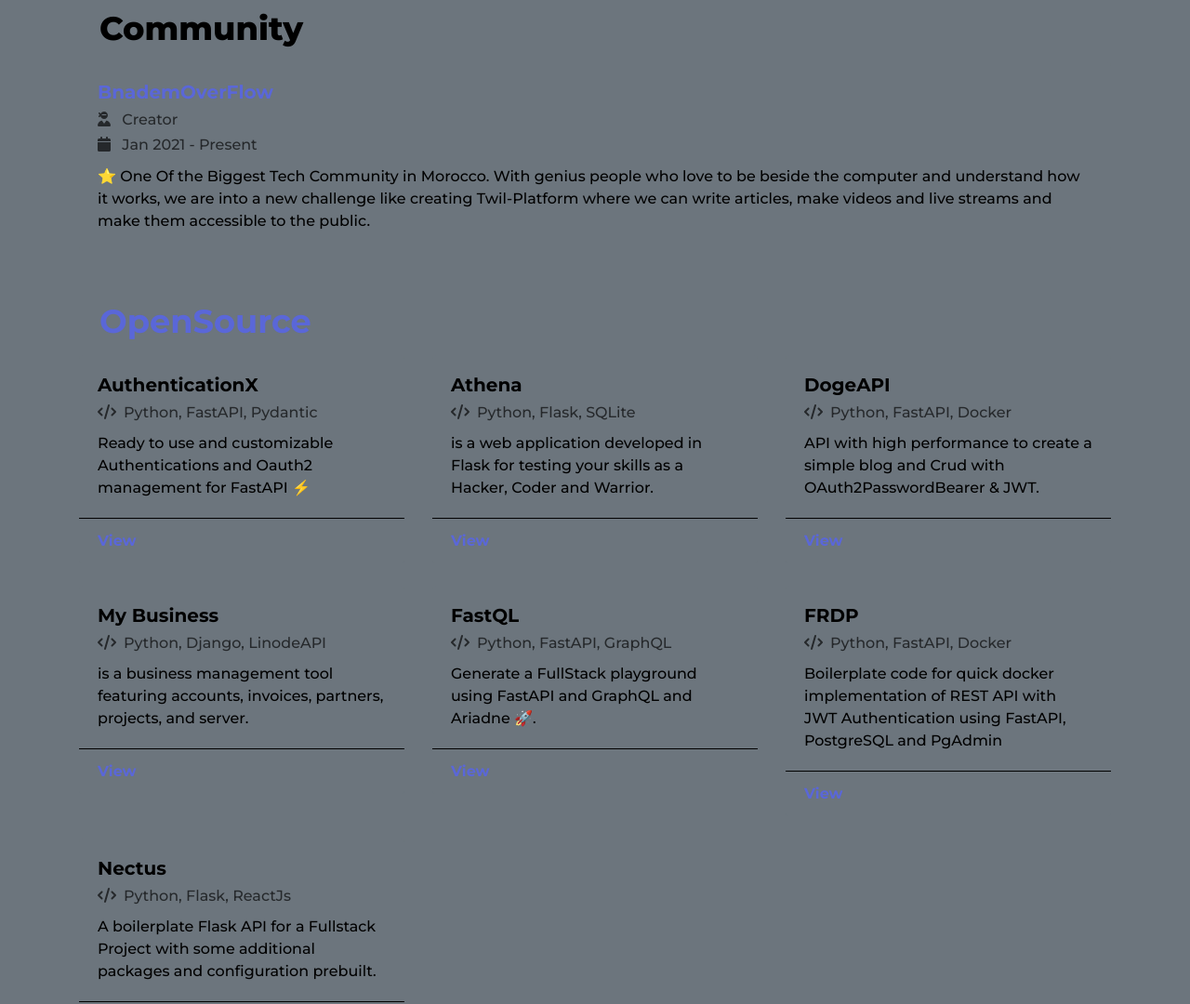
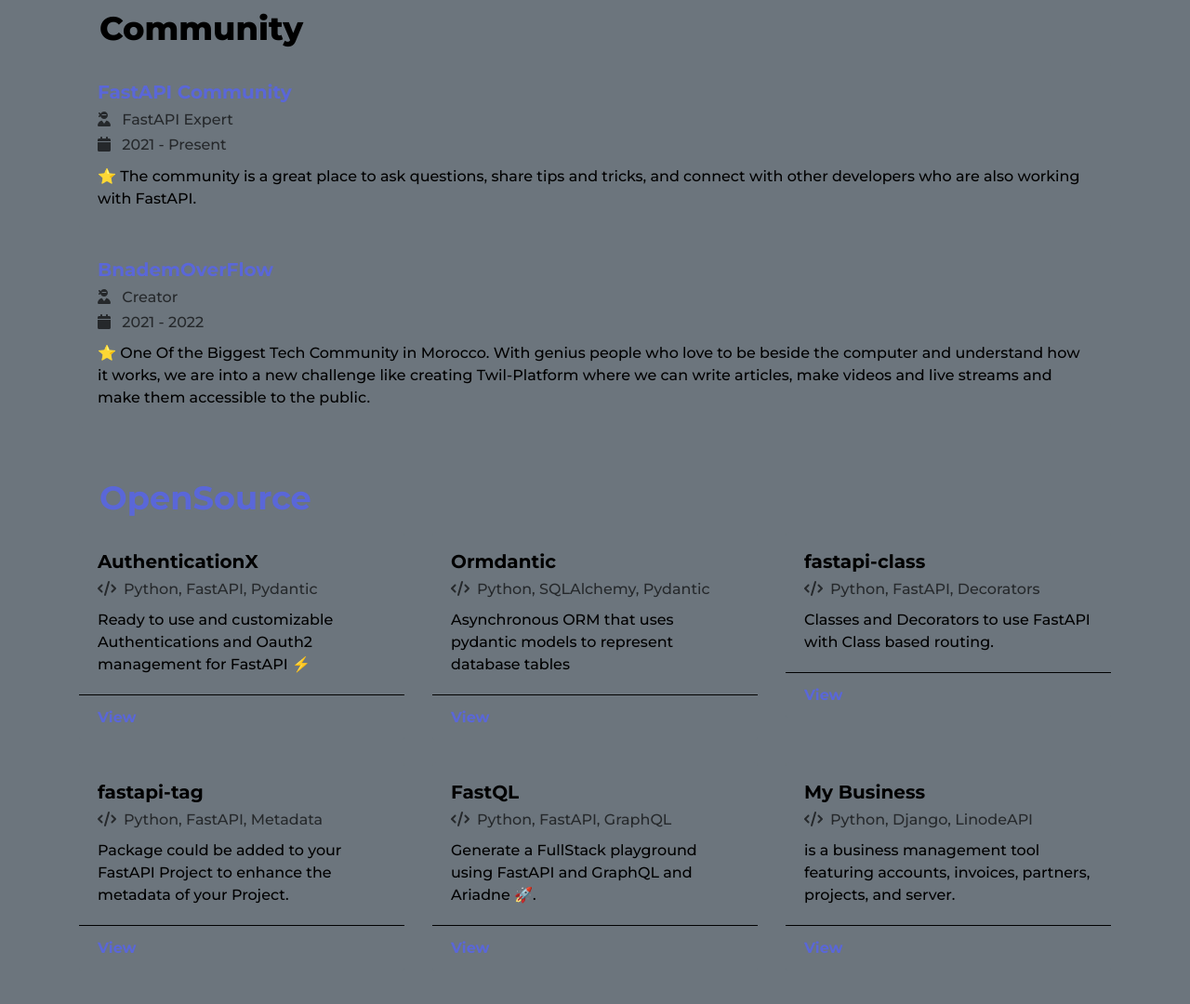
Before and after one commit to yezz123/yezz.me, a Gatsby site: page / in a window 1280 px wide. Shown: the part 1620-2700 px from the top of the page at 93% size. Built offline with nearby package versions, Linux system fonts and the light colour scheme; Gatsby itself is replaced by a stand-in of ours.

Commit message:
update my website

```diff
--- a/src/components/landing/hero.js
+++ b/src/components/landing/hero.js
@@ -12,14 +12,8 @@ export default function Hero() {
             <div className="hero-introduction">
               <h1>Hi. I'm Yezz123</h1>
               <p>
-                Experienced Backend developer, API &amp; OpenSource Developer
-                👨‍💻.
+                Software Engineer &amp; Business Owner 👨‍💻.
               </p>
-              <a href="https://bit.ly/3yfxeQ4" target="_blank" rel="noreferrer">
-                <button className="main-button btn btn-primary shadow-sm">
-                  View Resume
-                </button>
-              </a>
               <a href="https://blog.yezz.me/blog/Tech-and-Tools-I-Use" target="_blank" rel="noreferrer">
                 <button className="main-button btn btn-primary shadow-sm">
                   /Uses
@@ -55,15 +49,15 @@ export default function Hero() {
                     <br />
                   </h4>
                   <p className="card-text">
-                    Backend Developer,
+                    Software Engineer,
                     <br />
-                    Creator of{" "}
+                    Owner of{" "}
                     <a
-                      href="https://bnademoverflow.com/"
+                      href="https://yezz.me"
                       target="_blank"
                       rel="noopener noreferrer"
                     >
-                      @BnademOverflow
+                      @Yezz LLC.
                     </a>
                     .
                     <br />I love{" "}
--- a/src/data/community.json
+++ b/src/data/community.json
@@ -1,9 +1,16 @@
 [
+  {
+    "communityName": "FastAPI Community",
+    "communityLink": "https://fastapi.tiangolo.com/",
+    "Stack": "FastAPI Expert",
+    "Year": "2021 - Present",
+    "Description": "The community is a great place to ask questions, share tips and tricks, and connect with other developers who are also working with FastAPI."
+  },
   {
     "communityName": "BnademOverFlow",
     "communityLink": "https://bnademoverflow.com/",
     "Stack": "Creator",
-    "Year": "Jan 2021 - Present",
+    "Year": "2021 - 2022",
     "Description": "One Of the Biggest Tech Community in Morocco. With genius people who love to be beside the computer and understand how it works, we are into a new challenge like creating Twil-Platform where we can write articles, make videos and live streams and make them accessible to the public."
   }
 ]
--- a/src/data/projects.json
+++ b/src/data/projects.json
@@ -6,22 +6,22 @@
     "link": "https://authx.yezz.me"
   },
   {
-    "project": "Athena",
-    "language": "Python, Flask, SQLite",
-    "description": "is a web application developed in Flask for testing your skills as a Hacker, Coder and Warrior.",
-    "link": "https://github.com/yezz123/Athena"
+    "project": "Ormdantic",
+    "language": "Python, SQLAlchemy, Pydantic",
+    "description": "Asynchronous ORM that uses pydantic models to represent database tables",
+    "link": "https://ormdantic.yezz.me/"
   },
   {
-    "project": "DogeAPI",
-    "language": "Python, FastAPI, Docker",
-    "description": "API with high performance to create a simple blog and Crud with OAuth2PasswordBearer & JWT.",
-    "link": "https://github.com/yezz123/DogeAPI"
+    "project": "fastapi-class",
+    "language": "Python, FastAPI, Decorators",
+    "description": "Classes and Decorators to use FastAPI with Class based routing.",
+    "link": "https://github.com/yezz123/fastapi-class"
   },
   {
-    "project": "My Business",
-    "language": "Python, Django, LinodeAPI",
-    "description": "is a business management tool featuring accounts, invoices, partners, projects, and server.",
-    "link": "https://github.com/GDGSNF/My-Business"
+    "project": "fastapi-tag",
+    "language": "Python, FastAPI, Metadata",
+    "description": "Package could be added to your FastAPI Project to enhance the metadata of your Project.",
+    "link": "https://github.com/yezz123/fastapi-tag"
   },
   {
     "project": "FastQL",
@@ -30,15 +30,9 @@
     "link": "https://github.com/obytes/fastql"
   },
   {
-    "project": "FRDP",
-    "language": "Python, FastAPI, Docker",
-    "description": "Boilerplate code for quick docker implementation of REST API with JWT Authentication using FastAPI, PostgreSQL and PgAdmin",
-    "link": "https://github.com/BnademOverflow/FRDP"
-  },
-  {
-    "project": "Nectus",
-    "language": "Python, Flask, ReactJs",
-    "description": "A boilerplate Flask API for a Fullstack Project with some additional packages and configuration prebuilt.",
-    "link": "https://github.com/yezz123/Nectus"
+    "project": "My Business",
+    "language": "Python, Django, LinodeAPI",
+    "description": "is a business management tool featuring accounts, invoices, partners, projects, and server.",
+    "link": "https://github.com/GDGSNF/My-Business"
   }
 ]
```
